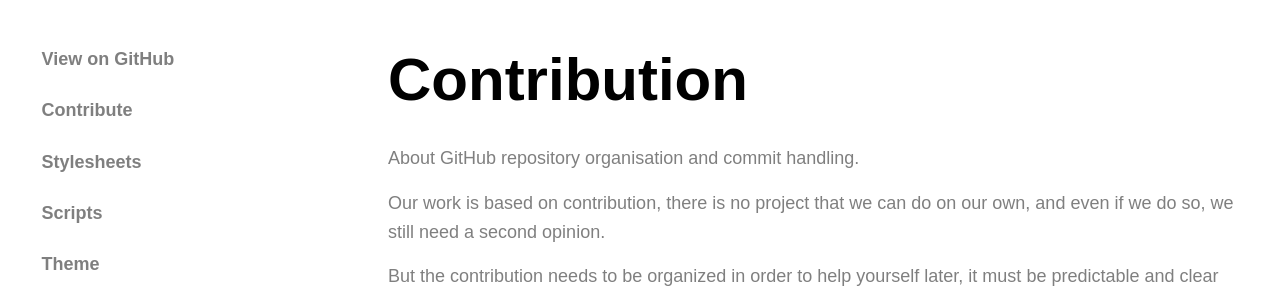
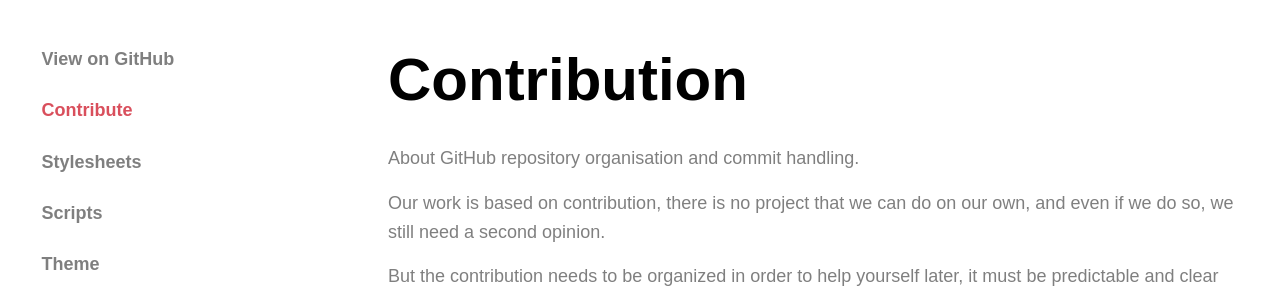
Before and after one commit to pixelgrade/guides, a Jekyll site: the page built from contribute/index.html, in a window 1280 px wide. Shown: the top 293 px of the page. Built offline with Jekyll 4.4.1, drawn with Linux system fonts in a browser that asks for light colours.

Commit message:
fix current nav item

```diff
--- a/_includes/nav.html
+++ b/_includes/nav.html
@@ -2,7 +2,7 @@
 	<ul class="menu__list">
 		{% for link in site.navigation %}
 			{% assign current = nil %}
-			{% if page.url == link.url %}
+			{% if page.permalink != '/' and link.url contains page.url %}
 				{% assign current = ' current' %}
 			{% endif %}
 			<li class="menu__item{{ current }}">
```
